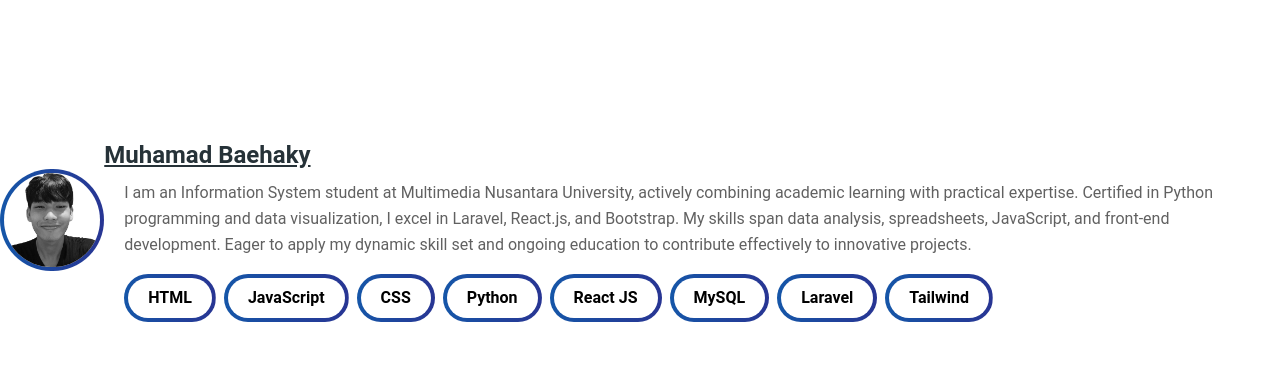
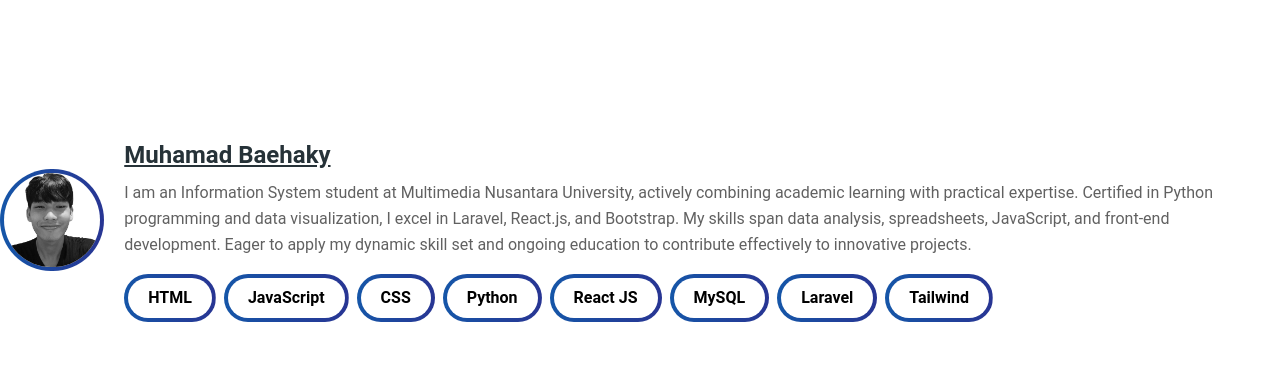
Before and after one commit to baehaky/my_portofolio, a React (Vite) app: page / in a window 1280 px wide. Shown: the part 980-1352 px from the top of the page. Built offline with nearby package versions, Linux system fonts and the light colour scheme.

Commit message:
modified:   src/Components/AboutMe.jsx

```diff
--- a/src/Components/AboutMe.jsx
+++ b/src/Components/AboutMe.jsx
@@ -24,22 +24,20 @@ export function AboutMe() {
         />
       </motion.CardHeader>
       <motion.cardBody
-        className="mt-5 text-left lg:text-left sm:text-center"
+        animate={{ x: 200 }}
+        className="mt-5"
         initial={{ opacity: 0 }}
-        whileInView={{ opacity: 1}}
+        whileInView={{ opacity: 1, x:0}}
         transition={{ ease: "easeOut", duration: 2 }}
       >
         <Typography
           variant="h4"
           color="blue-gray"
-          className="mb-2 underline font-bold"
+          className="mb-2 underline font-bold text-center lg:text-left lg:mx-5"
         >
           Muhamad Baehaky
         </Typography>
-        <Typography
-          color="gray"
-          className="mb-4 font-normal mx-5"
-        >
+        <Typography color="gray" className="mb-4 font-normal mx-5 text-left lg:text-left sm:text-center">
           I am an Information System student at Multimedia Nusantara University,
           actively combining academic learning with practical expertise.
           Certified in Python programming and data visualization, I excel in
```
